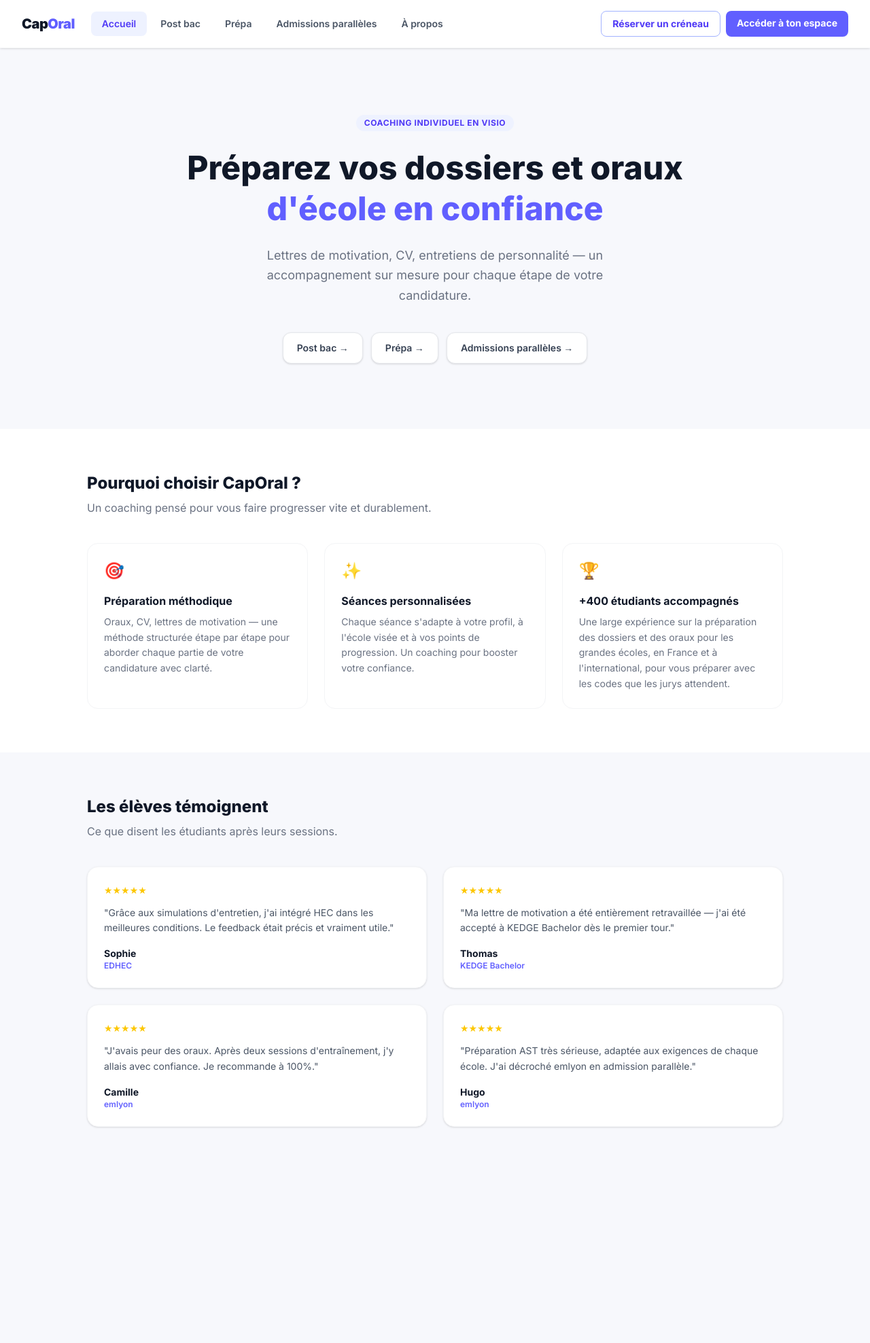
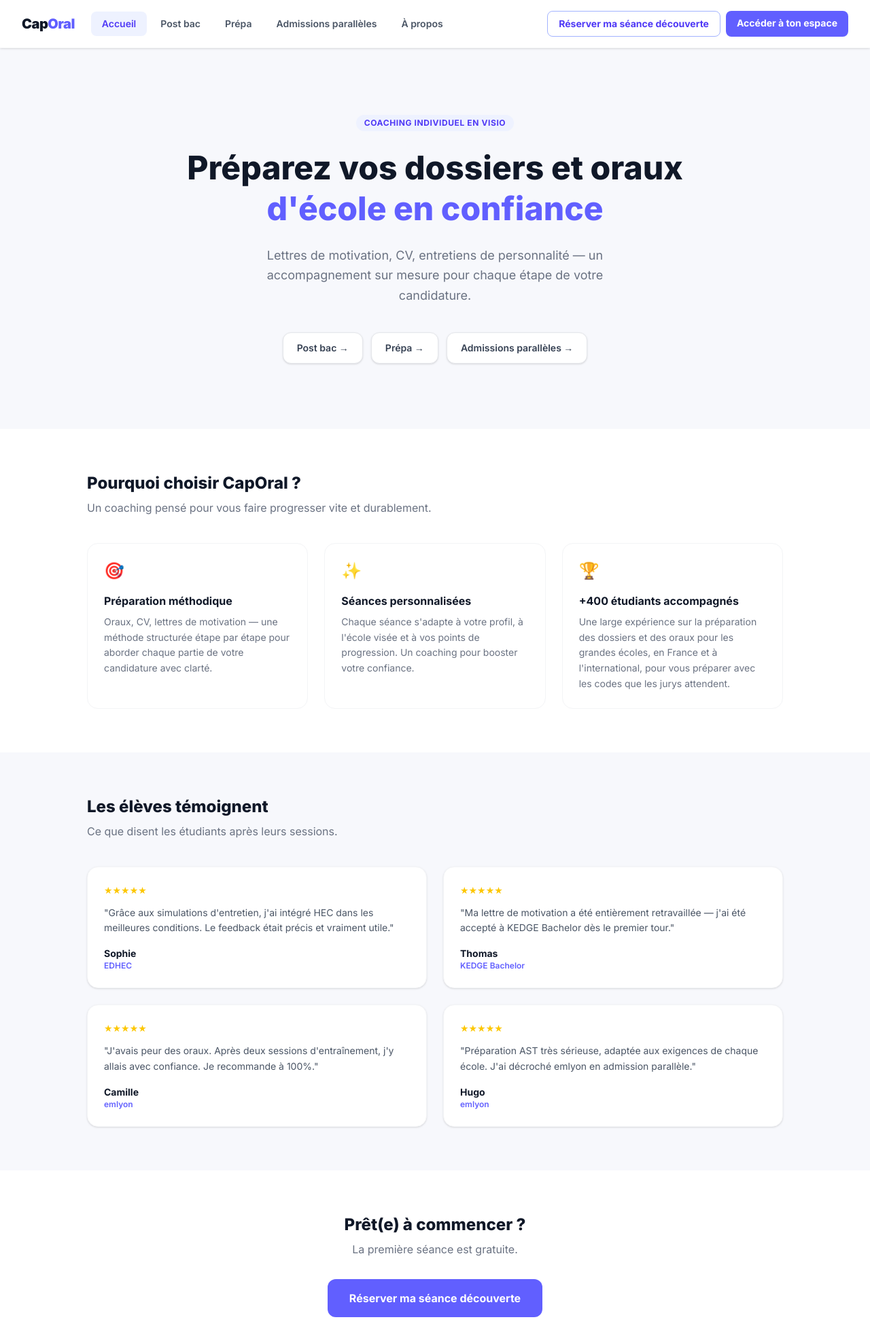
Before and after one commit to louiseheraud/presentation, a Next.js app: page / in a window 1280 px wide. Shown: the top 1976 px of the page at 68% size. Before the commit the page ends 1722 px from the top, so only its background shows below. Built offline with nearby package versions, Linux system fonts and the light colour scheme.

Commit message:
feat: replace all CTAs with "Prêt(e) à commencer / Réserver ma séance découverte"
Co-Authored-By: Claude Sonnet 4.6 <noreply@anthropic.com>

```diff
--- a/app/page.tsx
+++ b/app/page.tsx
@@ -118,6 +118,22 @@ export default function Home() {
           </div>
         </section>
 
+        {/* CTA */}
+        <section className="py-16 px-6 bg-white">
+          <div className="max-w-xl mx-auto text-center">
+            <h2 className="text-2xl font-extrabold text-gray-900 mb-2">Prêt(e) à commencer ?</h2>
+            <p className="text-gray-500 mb-8">La première séance est gratuite.</p>
+            <Link
+              href="https://calendly.com/louiseh217/30min"
+              target="_blank"
+              rel="noopener noreferrer"
+              className="inline-block px-8 py-4 bg-indigo-500 hover:bg-indigo-600 text-white font-bold rounded-xl transition-colors"
+            >
+              Réserver ma séance découverte
+            </Link>
+          </div>
+        </section>
+
       </main>
     </>
   )
--- a/components/CTA.tsx
+++ b/components/CTA.tsx
@@ -9,7 +9,7 @@ export default function CTA({ service }: { service: Service }) {
         rel="noopener noreferrer"
         className="inline-flex items-center gap-2 bg-indigo-500 hover:bg-indigo-600 text-white text-sm font-bold px-5 py-3 rounded-xl transition-colors"
       >
-        📅 Réserver un créneau
+        Réserver ma séance découverte
       </a>
       <a
         href={`mailto:${service.contactEmail}`}
--- a/components/ParcoursNav.tsx
+++ b/components/ParcoursNav.tsx
@@ -45,7 +45,7 @@ export default function ParcoursNav() {
             rel="noopener noreferrer"
             className="px-4 py-2 bg-white border border-indigo-300 hover:bg-indigo-50 text-indigo-600 text-sm font-bold rounded-lg transition-colors whitespace-nowrap"
           >
-            Réserver un créneau
+            Réserver ma séance découverte
           </Link>
           <Link
             href="/espace"
--- a/components/ParcoursSection.tsx
+++ b/components/ParcoursSection.tsx
@@ -52,15 +52,15 @@ export default function ParcoursSection({ parcours }: { parcours: Parcours }) {
 
       {/* CTA */}
       <section className="text-center py-10 bg-white rounded-2xl border border-gray-100 shadow-sm">
-        <h2 className="text-2xl font-extrabold text-gray-900 mb-3">Prêt(e) à vous lancer ?</h2>
-        <p className="text-gray-500 mb-8">Réservez un créneau directement dans mon agenda — c'est confirmé instantanément.</p>
+        <h2 className="text-2xl font-extrabold text-gray-900 mb-2">Prêt(e) à commencer ?</h2>
+        <p className="text-gray-500 mb-8">La première séance est gratuite.</p>
         <a
           href={parcours.calendlyUrl}
           target="_blank"
           rel="noopener noreferrer"
           className="inline-flex items-center gap-2 bg-indigo-500 hover:bg-indigo-600 text-white font-bold px-8 py-4 rounded-xl transition-colors text-base"
         >
-          Réserver un créneau
+          Réserver ma séance découverte
         </a>
       </section>
 
```
